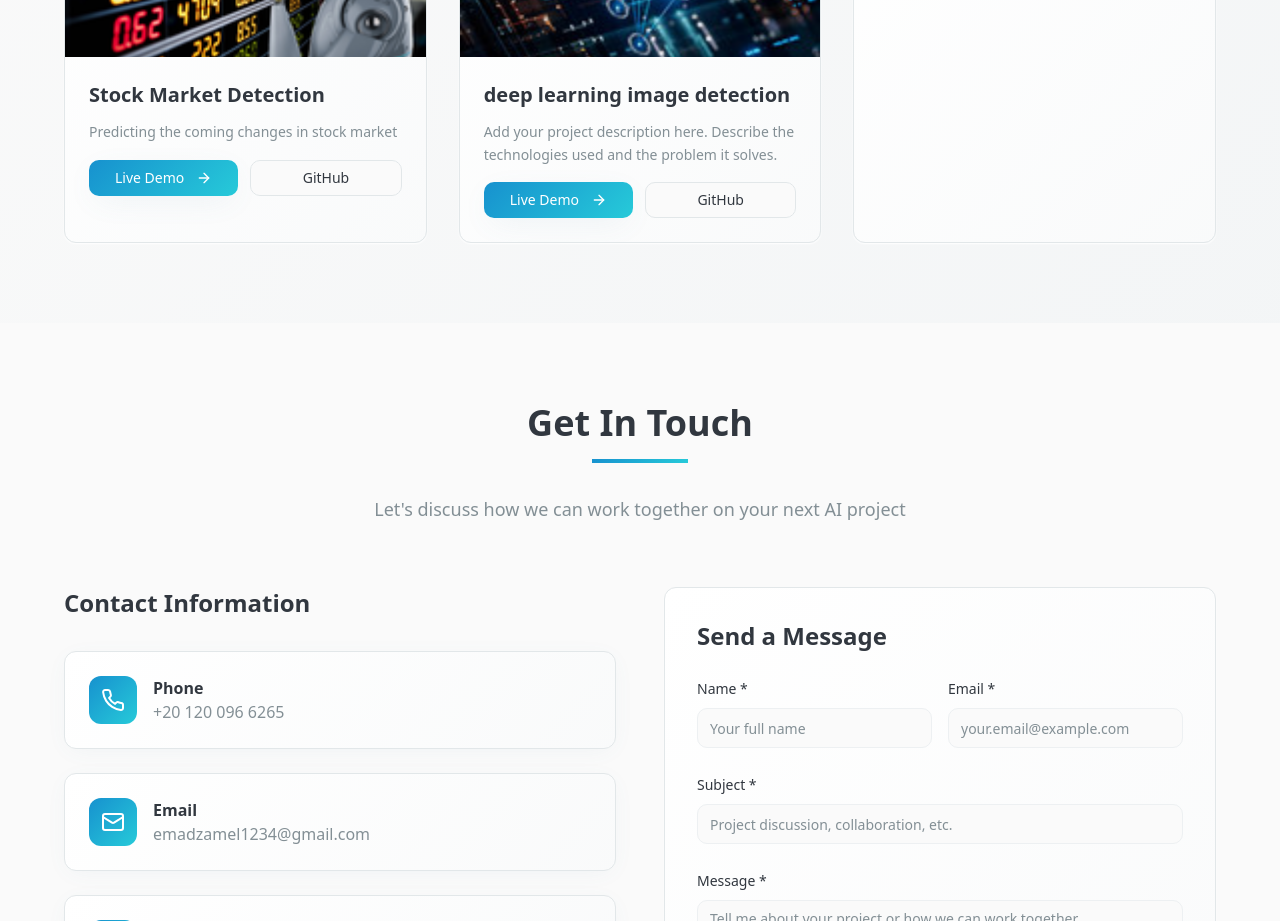
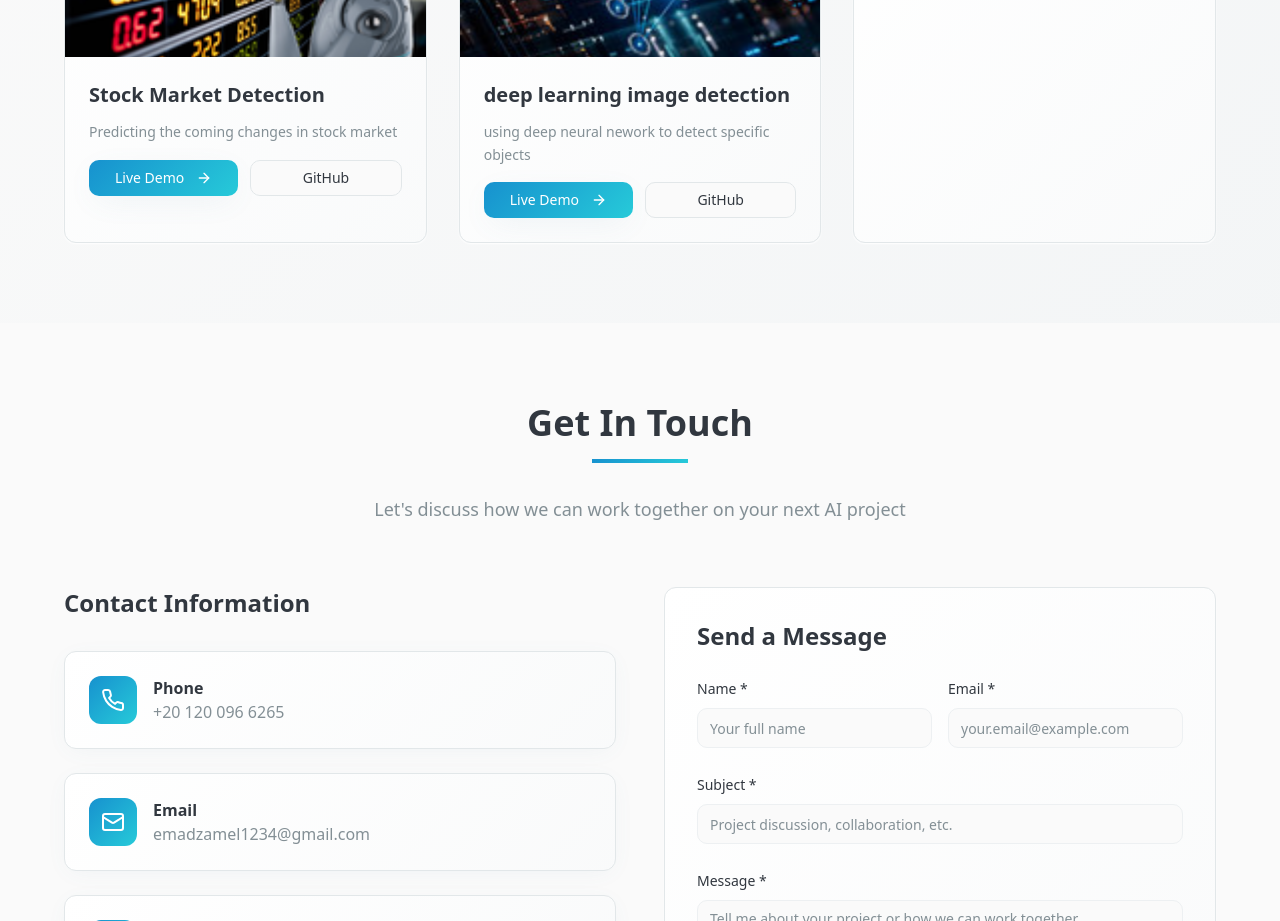
Before and after one commit to emadzamel/emadelsaiedportfolio, a React (Vite) app: page / in a window 1280 px wide. Shown: the part 3500-4421 px from the top of the page. Built offline with nearby package versions, Linux system fonts and the light colour scheme; the HTML template or start-up script is replaced by a standard one.

Commit message:
Visual edit in Lovable

```diff
--- a/src/components/Portfolio.tsx
+++ b/src/components/Portfolio.tsx
@@ -50,9 +50,7 @@ const Portfolio = () => {
               </div>
               <CardContent className="p-6">
                 <h3 className="text-xl font-bold text-foreground mb-3">deep learning image detection</h3>
-                <p className="text-muted-foreground mb-4 text-sm leading-relaxed">
-                  Add your project description here. Describe the technologies used and the problem it solves.
-                </p>
+                <p className="text-muted-foreground mb-4 text-sm leading-relaxed">using deep neural nework to detect specific objects</p>
                 <div className="flex gap-3">
                   <Button variant="premium" size="sm" className="flex-1">
                     Live Demo
```
